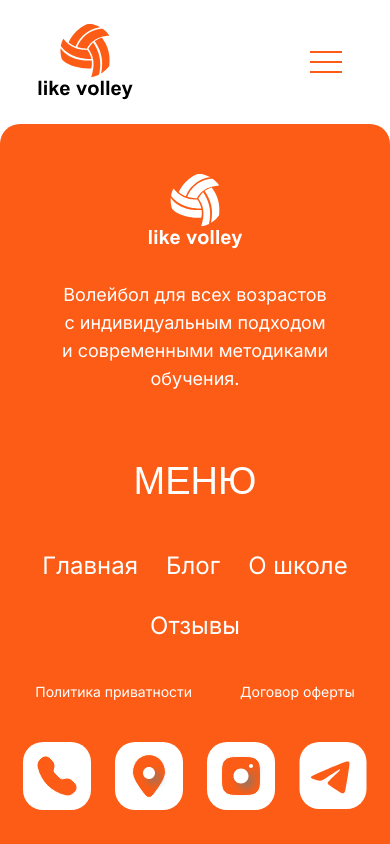
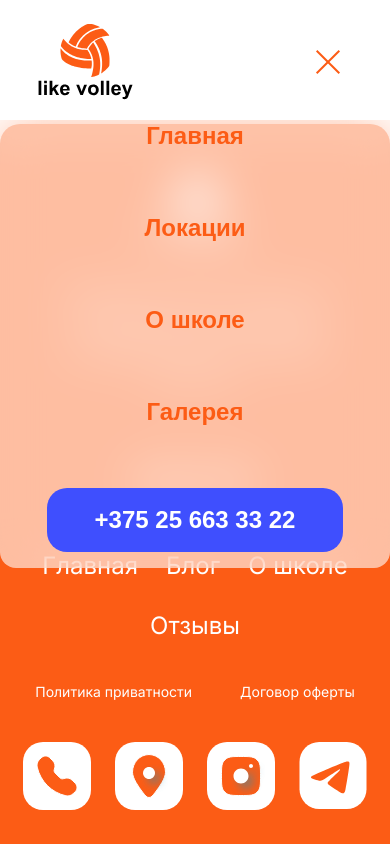
Before and after one commit to evgeniyworkbel/like-volley, a Next.js app: page /about in a window 390 px wide. Shown: the top 844 px of the page. Built offline with nearby package versions, Linux system fonts and the light colour scheme; a web font is replaced by a local one.

Commit message:
feat(widgets): add mobile menu

```diff
--- a/src/widgets/header/ui/burger-menu.tsx
+++ b/src/widgets/header/ui/burger-menu.tsx
@@ -1,9 +1,18 @@
-export function BurgerMenu() {
+import { Button } from "@/shared/ui";
+
+type BurgerMenuProps = Pick<
+  React.ButtonHTMLAttributes<HTMLButtonElement>,
+  "onClick"
+>;
+
+export function BurgerMenu({ onClick }: BurgerMenuProps) {
   return (
-    <div className="flex flex-col gap-2 xl:hidden [&_>*]:w-8 [&_>*]:border [&_>*]:border-accent-orange">
-      <div></div>
-      <div></div>
-      <div></div>
-    </div>
+    <Button onClick={onClick}>
+      <div className="flex flex-col gap-2 xl:hidden [&_>*]:w-8 [&_>*]:border [&_>*]:border-accent-orange">
+        <div></div>
+        <div></div>
+        <div></div>
+      </div>
+    </Button>
   );
 }
--- /dev/null
+++ b/src/widgets/header/ui/close-meny.tsx
@@ -0,0 +1,30 @@
+import { navLinks } from "@/shared/constants";
+import { Button } from "@/shared/ui";
+import Link from "next/link";
+
+type CloseMenyProps = Pick<
+  React.ButtonHTMLAttributes<HTMLButtonElement>,
+  "onClick"
+>;
+
+export function CloseMeny({ onClick }: CloseMenyProps) {
+  return (
+    <>
+      <Button onClick={onClick}>
+        <div className="relative h-7 w-7">
+          <div className="absolute top-1/2 left-1/2 h-0.5 w-8 -translate-x-1/2 -translate-y-1/2 rotate-45 bg-accent-orange"></div>
+          <div className="absolute top-1/2 left-1/2 h-0.5 w-8 -translate-x-1/2 -translate-y-1/2 -rotate-45 bg-accent-orange"></div>
+        </div>
+      </Button>
+      <nav className="fixed top-30 left-0 flex w-full flex-col items-center gap-15 rounded-b-2xl bg-[oklch(1_0_0_/_60%)] pb-4 font-shantell text-2xl font-bold backdrop-blur-xl [&>a:hover]:underline">
+        <Link href={navLinks.home.href}>{navLinks.home.title}</Link>
+        <Link href={navLinks.locations.href}>{navLinks.locations.title}</Link>
+        <Link href={navLinks.about.href}>{navLinks.about.title}</Link>
+        <Link href={navLinks.gallery.href}>{navLinks.gallery.title}</Link>
+        <Button className="items-center justify-center rounded-[20px] bg-accent-blue px-12 py-4 font-shantell text-2xl text-white">
+          {navLinks.phone.title}
+        </Button>
+      </nav>
+    </>
+  );
+}
--- a/src/widgets/header/ui/header.tsx
+++ b/src/widgets/header/ui/header.tsx
@@ -1,9 +1,15 @@
+"use client";
+
+import Link from "next/link";
+import Image from "next/image";
 import { navLinks } from "@/shared/constants";
-import Image from "next/image";
-import Link from "next/link";
+import { useState } from "react";
 import { BurgerMenu } from "./burger-menu";
+import { CloseMeny } from "./close-meny";
 
 export function Header() {
+  const [open, setOpen] = useState<false | true>(false);
+
   return (
     <header className="flex items-center justify-between py-6 pr-12 pl-6 text-accent-orange xl:px-20">
       <Image
@@ -19,7 +25,8 @@ export function Header() {
         <Link href={navLinks.gallery.href}>{navLinks.gallery.title}</Link>
         <Link href={navLinks.phone.href}>{navLinks.phone.title}</Link>
       </nav>
-      <BurgerMenu />
+      {open && <BurgerMenu onClick={() => setOpen(!open)} />}
+      {!open && <CloseMeny onClick={() => setOpen(!open)} />}
     </header>
   );
 }
```
